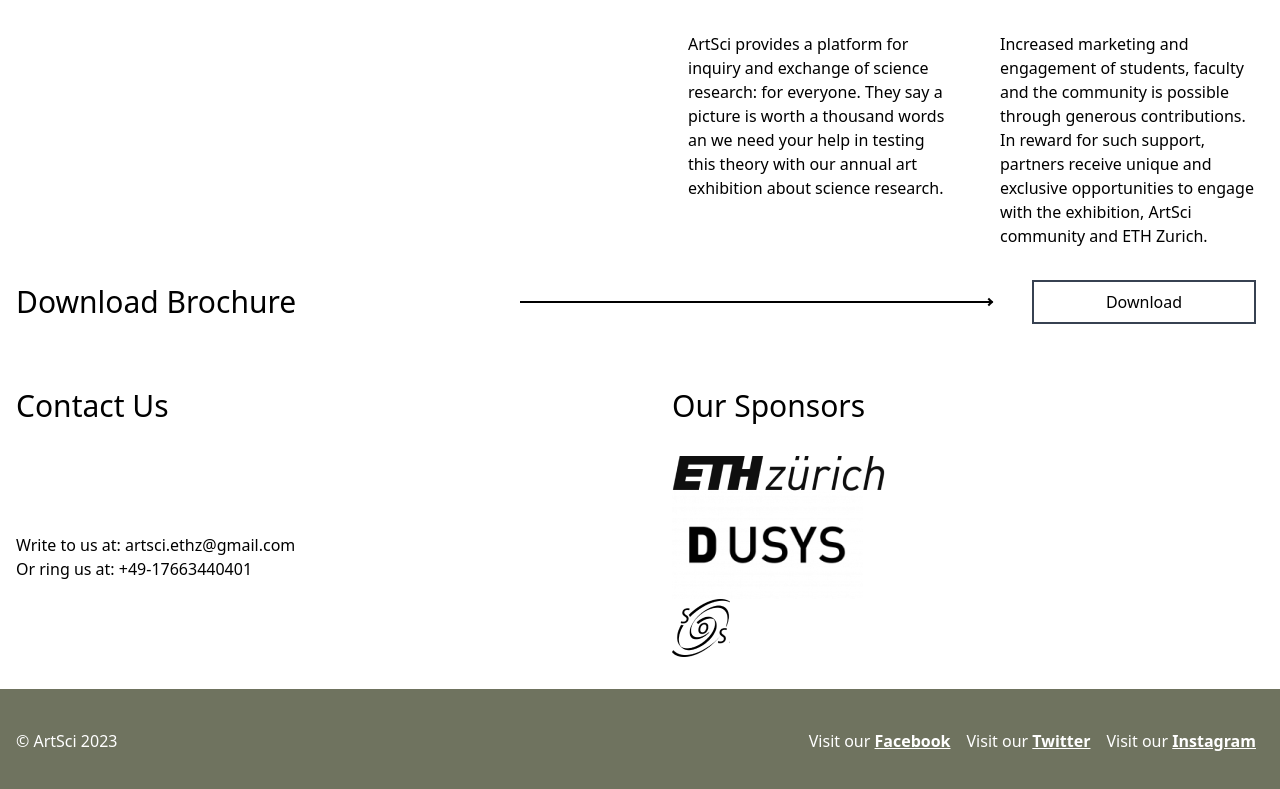
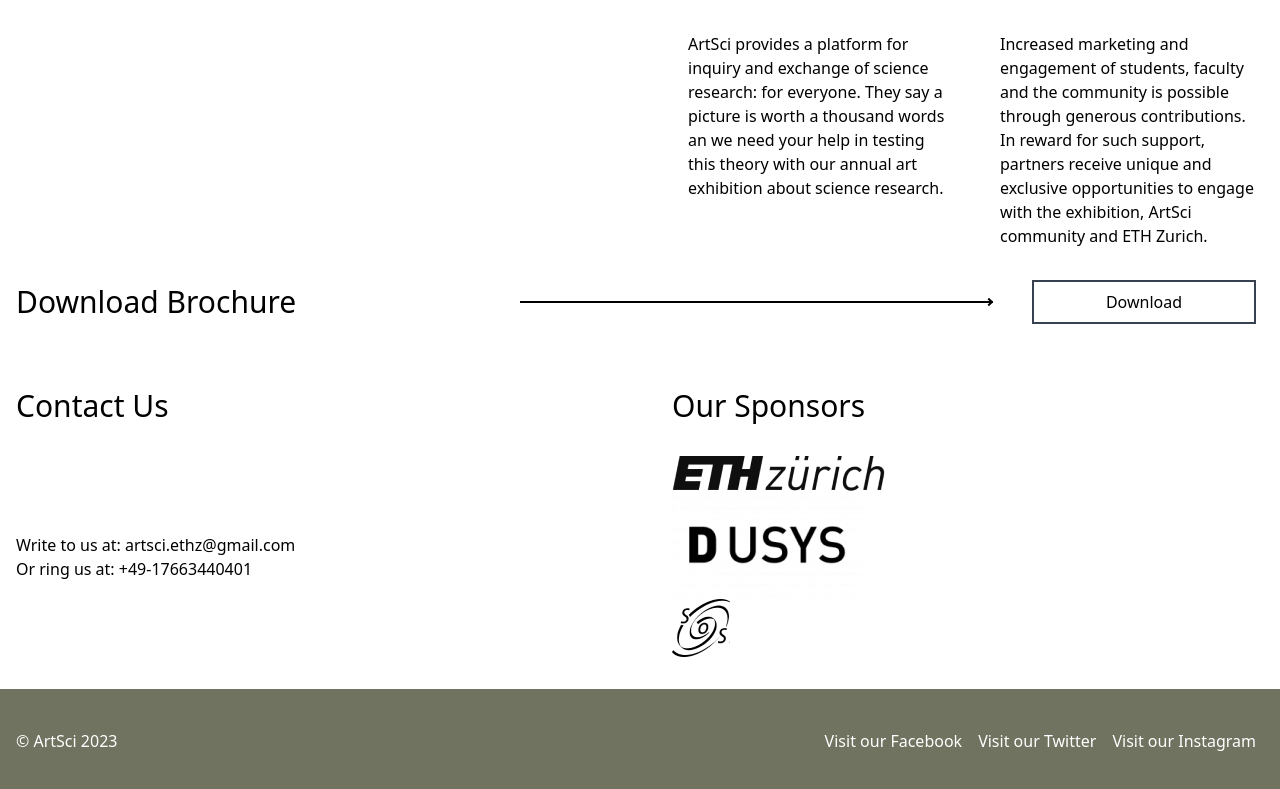
Before and after one commit to ArtSci-ethz/website-2023, a SvelteKit app: page /join-and-give in a window 1280 px wide. Shown: the part 544-1333 px from the top of the page. Built offline with nearby package versions, Linux system fonts and the light colour scheme.

Commit message:
feat: add and improve external links

```diff
--- a/src/lib/components/ArtSciGallery.svelte
+++ b/src/lib/components/ArtSciGallery.svelte
@@ -1,6 +1,7 @@
 <script lang="ts">
   import ImageGallery from '@react2svelte/image-gallery/ImageGallery.svelte';
   import FaHome from 'svelte-icons/fa/FaHome.svelte';
+  import ExternalLink from '$lib/components/ExternalLink.svelte';
 
   import img01 from '$lib/assets/artscights/1.-Santiago-Ramón-y-Cajal-Glial-cells-of-the-Cerebral-Cortex-of-a-Child.jpg';
   import img02 from '$lib/assets/artscights/2.-Fabian-Oefner-Millefiori.jpg';
@@ -155,7 +156,7 @@
             class="w-6 h-6 absolute right-2 bottom-2 text-white hover:text-[#a3ac8c]"
             on:click={(e) => e.stopPropagation()}
           >
-            <a href={image.url} target="_blank"><FaHome /></a>
+            <ExternalLink href={image.url}><FaHome /></ExternalLink>
           </div>
         </div>
       </div>
--- /dev/null
+++ b/src/lib/components/ExternalLink.svelte
@@ -0,0 +1,5 @@
+<script lang="ts">
+  export let href: string;
+</script>
+
+<a {href} target="_blank" rel="noreferrer"><slot /></a>
--- a/src/lib/components/Footer.svelte
+++ b/src/lib/components/Footer.svelte
@@ -1,15 +1,19 @@
+<script>
+  import ExternalLink from '$lib/components/ExternalLink.svelte';
+</script>
+
 <footer class="text-white mt-4 py-6 bg-[#6f735f]">
   <div class="common-width flex flex-row">
     <div>© ArtSci 2023</div>
     <div class="flex-1" />
     <div class="px-2">
-      Visit our <a href="https://www.facebook.com/ArtSci.ETHZ/">Facebook</a>
+      Visit our <ExternalLink href="https://www.facebook.com/ArtSci.ETHZ/">Facebook</ExternalLink>
     </div>
     <div class="px-2">
-      Visit our <a href="https://twitter.com/artsci_ethz">Twitter</a>
+      Visit our <ExternalLink href="https://twitter.com/artsci_ethz">Twitter</ExternalLink>
     </div>
     <div class="px-2">
-      Visit our <a href="https://www.instagram.com/artsci.ethz/">Instagram</a>
+      Visit our <ExternalLink href="https://www.instagram.com/artsci.ethz/">Instagram</ExternalLink>
     </div>
   </div>
 </footer>
--- a/src/routes/(main)/join-and-give/+page.svelte
+++ b/src/routes/(main)/join-and-give/+page.svelte
@@ -8,6 +8,7 @@
   import sponsorUsysImage from '$lib/assets/sponsor-usys.png';
   import ArrowRight from '$lib/components/ArrowRight.svelte';
   import Button from '$lib/components/Button.svelte';
+  import ExternalLink from '$lib/components/ExternalLink.svelte';
 
   const headerContext: HeaderContext = getContext(key);
   headerContext.setHeaderImage(backgroundImage);
@@ -66,14 +67,24 @@
   <div class="flex flex-wrap flex-1 gap-8">
     <h2>Our Sponsors</h2>
     <div>
-      <div><img alt="ETH Zurich" src={sponsorEthzImage} /></div>
       <div>
-        <img
-          alt="Department of Environmental Systems Science (D-USYS), ETH Zurich"
-          src={sponsorUsysImage}
-        />
+        <ExternalLink href="https://ethz.ch/en.html"
+          ><img alt="ETH Zurich" src={sponsorEthzImage} /></ExternalLink
+        >
       </div>
-      <div><img alt="SOSETH" src={sponsorSosImage} /></div>
+      <div>
+        <ExternalLink href="https://usys.ethz.ch/en/"
+          ><img
+            alt="Department of Environmental Systems Science (D-USYS), ETH Zurich"
+            src={sponsorUsysImage}
+          /></ExternalLink
+        >
+      </div>
+      <div>
+        <ExternalLink href="https://sos.ethz.ch/"
+          ><img alt="SOSETH" src={sponsorSosImage} /></ExternalLink
+        >
+      </div>
     </div>
   </div>
 </div>
```
